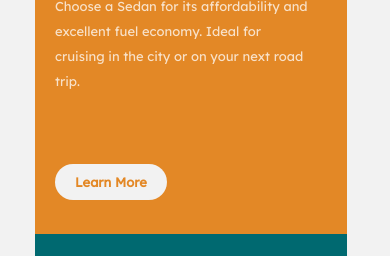
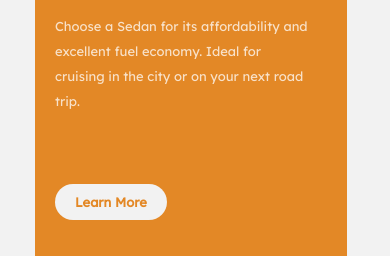
Before and after one commit to Jozz77/3-Column-Card, a plain HTML site: page index.html in a window 390 px wide. Shown: the part 233-489 px from the top of the page. Drawn offline with Linux system fonts and the light colour scheme.

Commit message:
Update style.css

```diff
--- a/style.css
+++ b/style.css
@@ -42,6 +42,7 @@ a{
     margin-top: 100px;
     border: 50px;
     border-radius: 20px;
+    overflow: hidden;
 }
 .flex-container h1{
     color: hsl(0, 0%, 95%);
@@ -190,10 +191,8 @@ a{
         margin-right: 0px;
         margin-top: 70px;
         margin-bottom: 80px;
-        margin-top: 50px;
-        padding-bottom: 50px;
         box-sizing: border-box;
-        border-radius: 10px;
+        border-radius: 10px 10px 10px 10px;
         overflow: hidden;
     }
     .flex-container h1{
```
